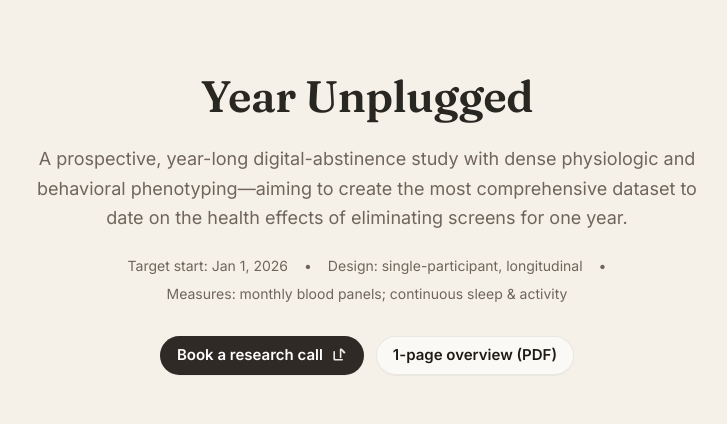
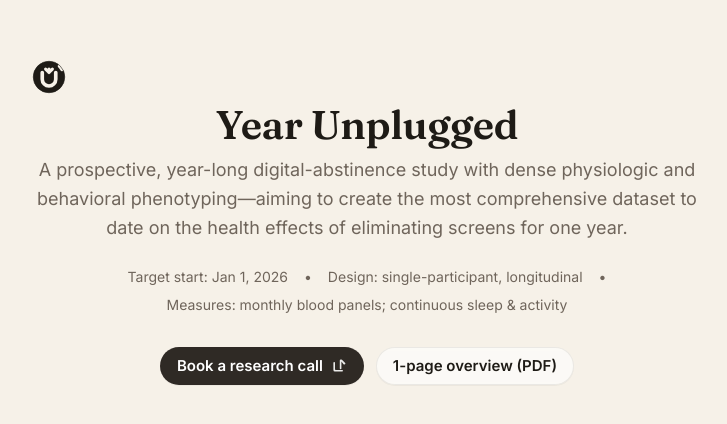
Before and after one commit to dvdaines/year-unplugged-dashboard, a Next.js app: page / in a window 1280 px wide. Shown: the part 178-602 px from the top of the page, without its empty margins (273-1000 px from the left). Built offline with nearby package versions, Linux system fonts and the light colour scheme.

Commit message:
Update page.tsx

```diff
--- a/app/page.tsx
+++ b/app/page.tsx
@@ -4,14 +4,16 @@ export default function Home() {
     <main className="min-h-dvh bg-cream text-ink antialiased">
       <section className="flex min-h-dvh items-center justify-center px-6">
         <div className="w-full max-w-2xl text-center">
-          {/* Wordmark (text, not image) */}
-          <h1
-            className="font-display text-[32px] leading-tight sm:text-[40px] md:text-[44px] tracking-[-0.01em] text-ink/95 mb-5"
-            aria-label="Year Unplugged"
-          >
-            Year Unplugged
-          </h1>
-
+          {/* Wordmark + Logo */}
+          <img
+  src="/yu-mark.svg"
+  alt=""
+  aria-hidden="true"
+  className="mr-3 h-7 w-7 sm:h-9 sm:w-9"
+/>
+<h1 className="font-display text-[32px] sm:text-[40px] tracking-[-0.01em]">
+  Year Unplugged
+</h1>
           {/* One-liner (clinical tone) */}
           <p className="text-base sm:text-lg leading-relaxed text-muted-ink">
             A prospective, year-long digital-abstinence study with dense physiologic
```
